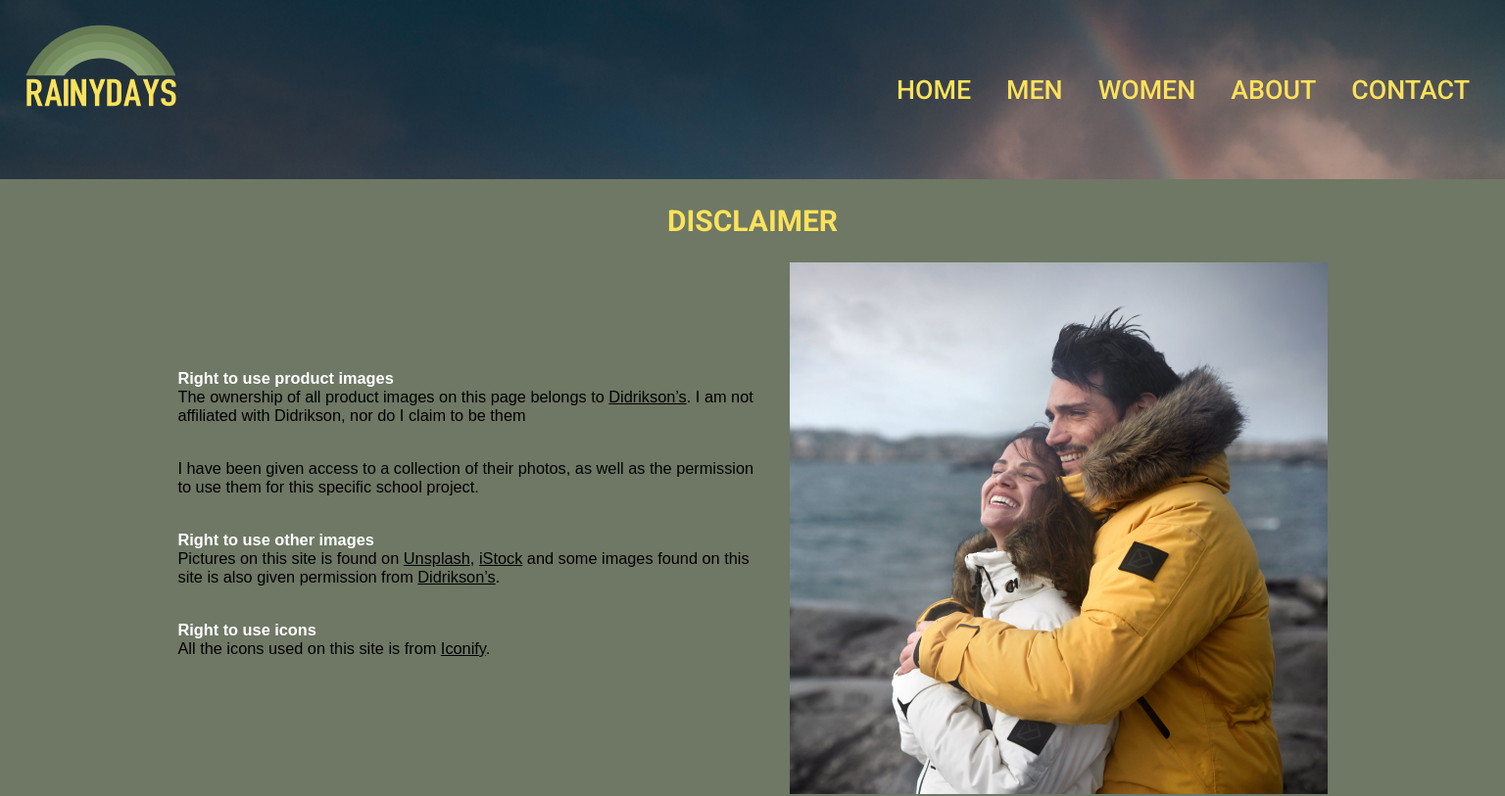
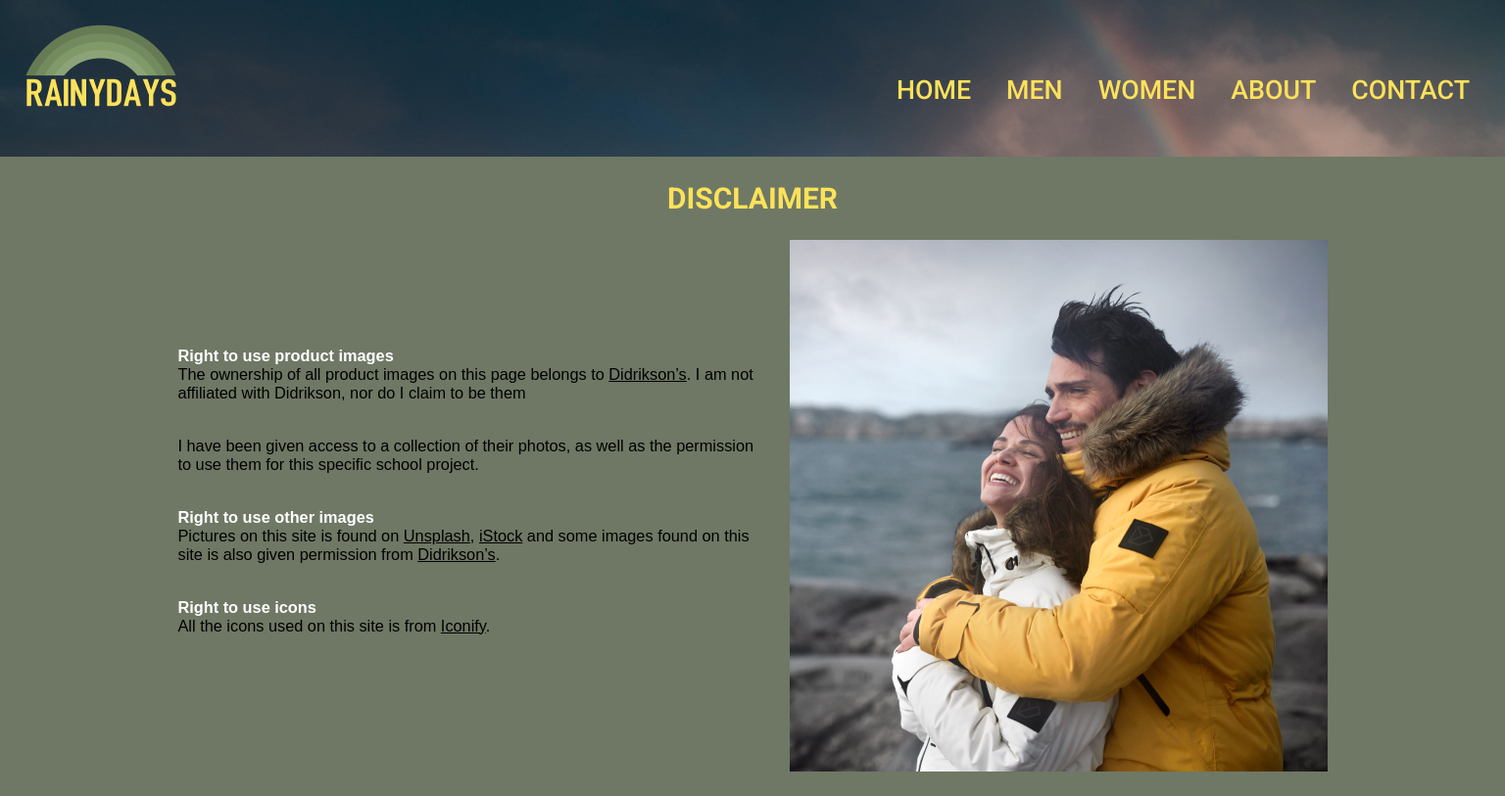
Before and after one commit to NoroffFEU/html-css-course-assignment-rikkejuliane, a plain HTML site: page disclaimer.html in a window 1536 px wide. Shown: the top 813 px of the page at 98% size. Drawn offline with Linux system fonts and the light colour scheme; a web font is replaced by a local one.

Commit message:
first commit

```diff
--- a/src/css/disclaimer.css
+++ b/src/css/disclaimer.css
@@ -96,4 +96,8 @@
 
 /* larger monitors */
 @media screen and (min-width: 1301px) {
+  .header-img-wrapper,
+  .header-img {
+    height: 20vh;
+  }
 }
--- a/src/css/product.css
+++ b/src/css/product.css
@@ -150,7 +150,3 @@
     height: 20vh;
   }
 }
-
-/* larger monitors */
-@media screen and (min-width: 1301px) {
-}
```
Also changed, not shown: src/css/about.css (+0 -8 lines), src/css/contact.css (+0 -12 lines), src/css/index.css (+0 -18 lines), src/css/mens.css (+0 -16 lines).
